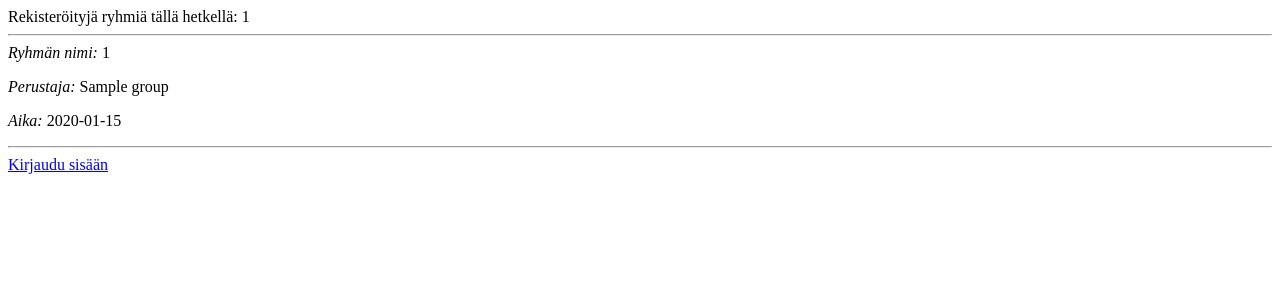
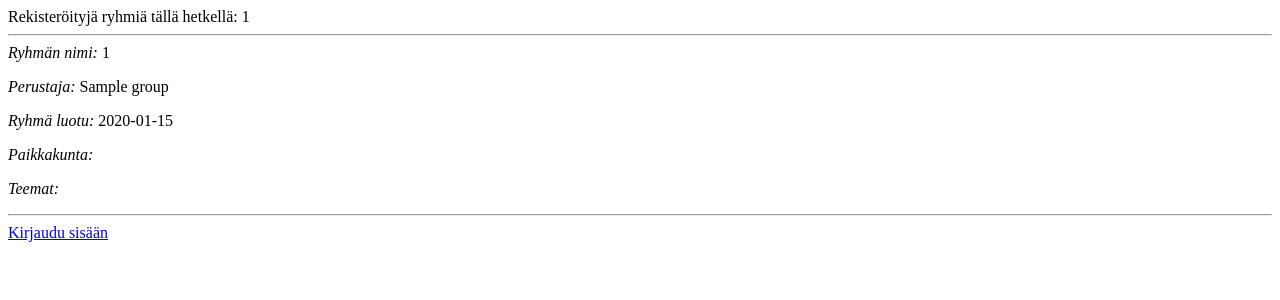
Before and after one commit to kate-ln/meeting_app, a Flask app: template templates/index.html in a window 1280 px wide. Shown: the top 300 px of the page. Run offline with Flask 3, Linux system fonts and the light colour scheme; the template is opened without the code that fills it: most values are stand-ins (such as "Sample title", 1, 10 or a date in 2020).

Commit message:
index.html

```diff
--- a/templates/index.html
+++ b/templates/index.html
@@ -5,7 +5,11 @@ Rekisteröityjä ryhmiä tällä hetkellä: {{ count }}
 <p>
 <i>Perustaja:</i> {{ g[1] }}
 <p>
-<i>Aika:</i> {{ g[2].strftime("%Y-%m-%d %H:%M:%S") }}
+<i>Ryhmä luotu:</i> {{ g[2].strftime("%Y-%m-%d %H:%M:%S") }}
+<p>
+<i>Paikkakunta:</i>
+<p>
+<i>Teemat:</i>
 <hr>
 {% endfor %}
 {% if session.user_id %}
```
